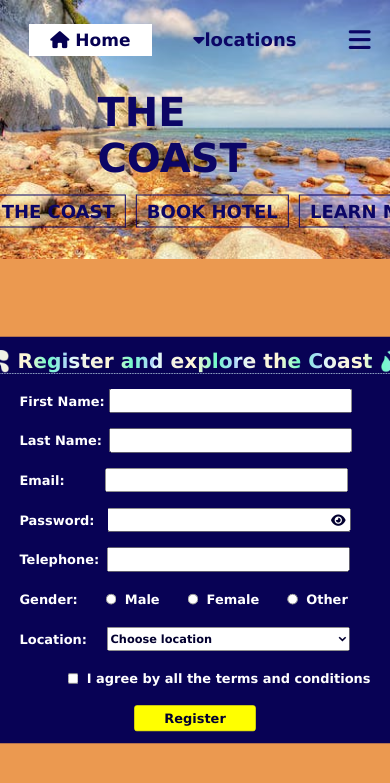
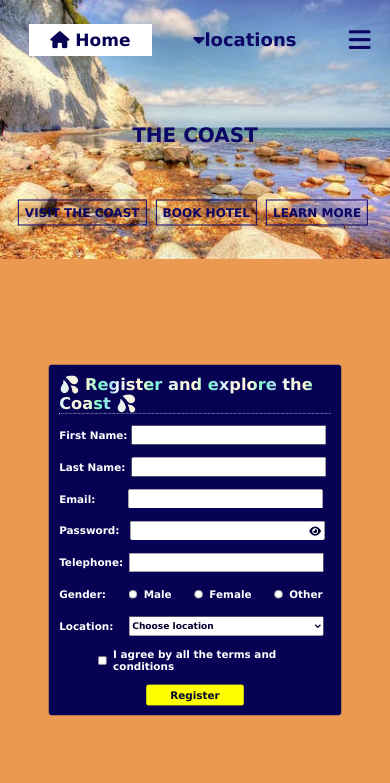
Before and after one commit to Allanoallashe/coast-web, a PHP site: page /connect.php in a window 390 px wide. Shown: the top 783 px of the page. Run offline with PHP 8.4, Linux system fonts and the light colour scheme; some libraries are stand-ins or nearby versions.

Commit message:
responsive

```diff
--- a/style.css
+++ b/style.css
@@ -228,8 +228,32 @@ ul li.active a{
 
 
 
+@media  screen and (max-width:479px){
+  body{
+  position: fixed;
+  top: 0;
+  bottom: 0;
+  right: 0;
+  left: 0;
+}
+.title h1{
+    font-size: 20px;
+  }
+  .btn{
+  padding: 5px 6px;
+  color: #0c0666;
+  text-decoration: none;
+  font-size: 12px;
+  font-weight: bold;
+  margin-right: 4px;
+}
+.reg-container{
+  transform: scale(0.65);
+  width:450px;
+}
+}
 
-@media only screen and (min-width:100px) and (max-width:720px){
+@media only screen and (min-width:480px) and (max-width:720px){
   .title h1{
     font-size: 40px;
   }
```
